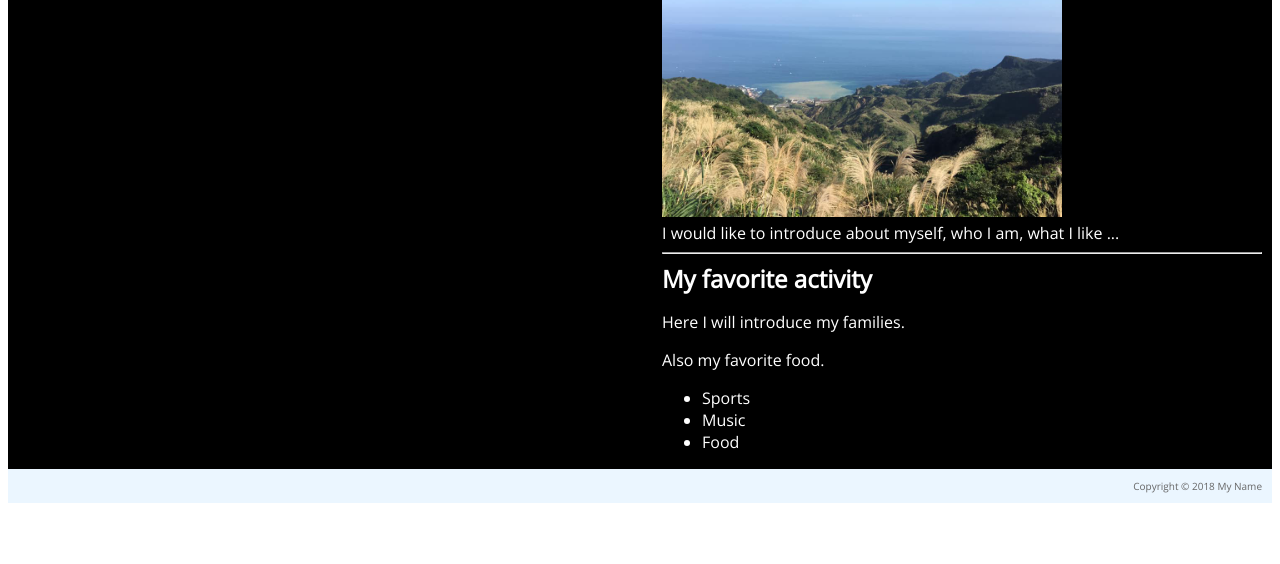
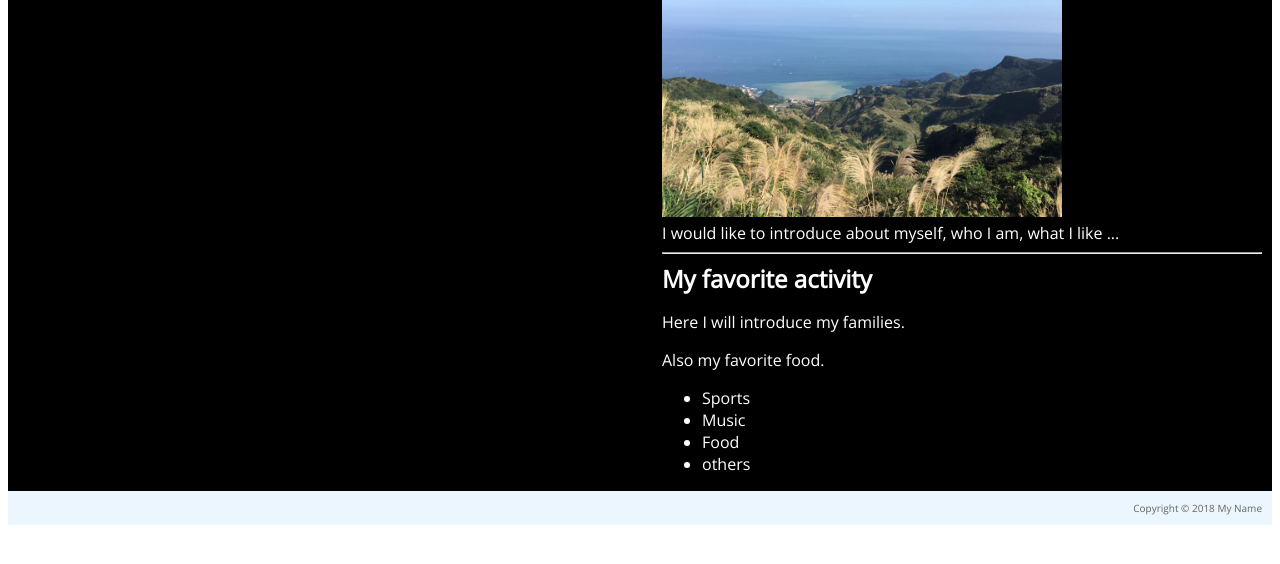
Before and after one commit to mingfenlin/MyWebpage, a plain HTML site: page index.html in a window 1280 px wide. Shown: the part 186-750 px from the top of the page. Drawn offline with nearby package versions, Linux system fonts and the light colour scheme.

Commit message:
minor change

```diff
--- a/index.html
+++ b/index.html
@@ -35,6 +35,7 @@
         <li>Sports</li>
         <li>Music</li>
         <li>Food</li>
+        <li>others</li>
       </ul>
 
     </div>
```
